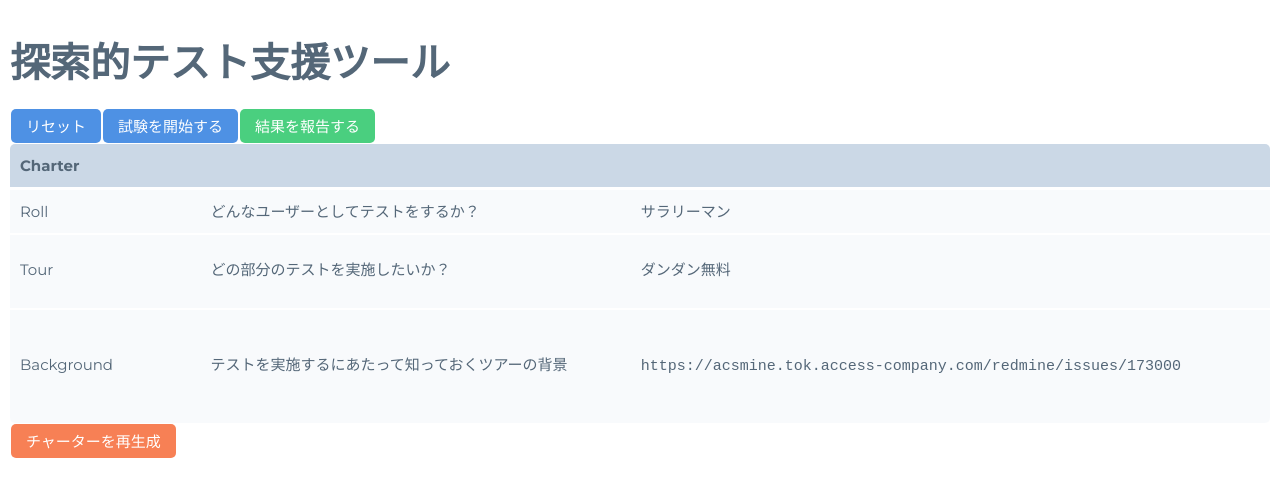
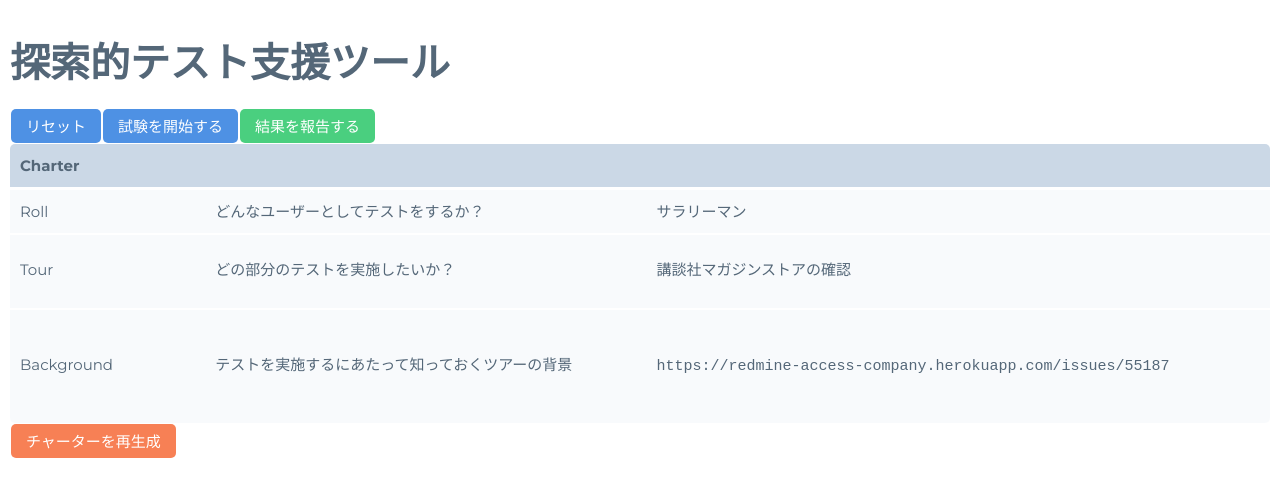
Before and after one commit to aMakotoWakabayashi/exploratory-test-tool, a React (Create React App) app: page / in a window 1280 px wide. Shown: the top 496 px of the page. Built offline with nearby package versions, Linux system fonts and the light colour scheme.

Commit message:
for kodansha test.

```diff
--- a/src/settings.js
+++ b/src/settings.js
@@ -19,12 +19,12 @@ const tours = {
     'ビューアー':0,
     'レンタルした際の動作確認':0,
     'チュートリアルをみながらアプリがそのとおりに動作しているかどうか':0,
-    'ダンダン無料':10
+    '講談社マガジンストアの確認':10
 }
 
 // バックグラウンドの設定
 // 試験するアプリで知っておくべき情報などを記載。
-const background = "https://acsmine.tok.access-company.com/redmine/issues/173000"
+const background = "https://redmine-access-company.herokuapp.com/issues/55187"
 
 // フォーム入力先の Google Form への URL
 const FORMURL = "https://docs.google.com/forms/d/e/1FAIpQLSfYAQA81O9-Rly-OOMmpwM4Mt7MB5OVbhcEjE3_dSjGJH3EYg/viewform"
```
